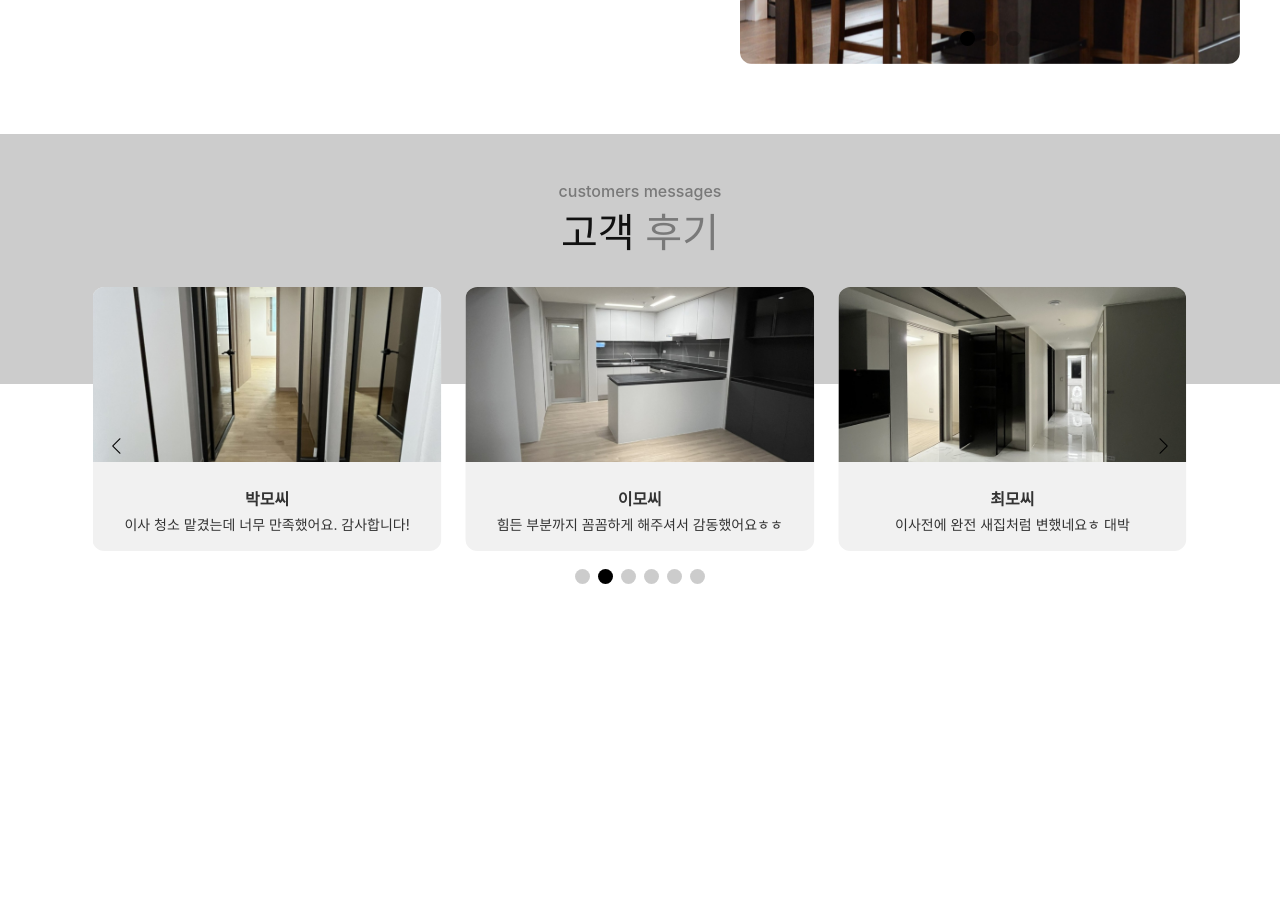
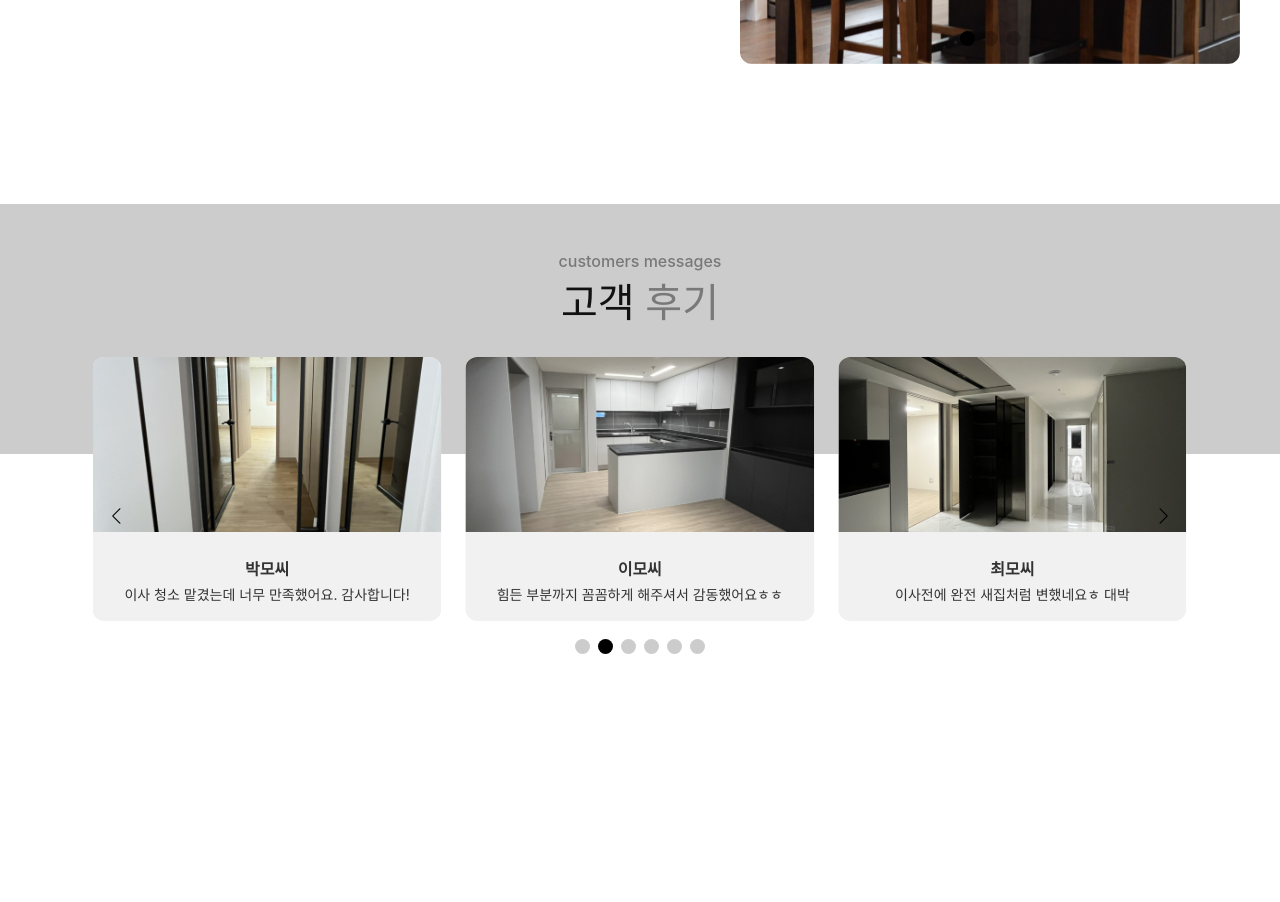
Before and after one commit to nownity/baeksaekclean, a React (Create React App) app: page / in a window 1280 px wide. Shown: the part 6220-7122 px from the top of the page. Built offline with nearby package versions, Linux system fonts and the light colour scheme.

Commit message:
섹션 오류 수정

```diff
--- a/src/pages/InfoSection.jsx
+++ b/src/pages/InfoSection.jsx
@@ -9,6 +9,10 @@ import is3 from "../images/is3.JPEG";
 import useScrollFadeIn from "../hooks/useScrollFadIn";
 
 const Section = styled.section`
+  width: 100%;
+`;
+
+const SectionWrap = styled.div`
   width: 100%;
   height: 600px;
   display: flex;
@@ -87,6 +91,11 @@ const ExWrapper = styled.div`
   }
 `;
 
+const TopSection = styled.div`
+  width: 100%;
+  height: 70px;
+`;
+
 const InfoSection = () => {
   const fadeInTitle = useScrollFadeIn("up", 0.8, 0);
   const fadeInSubTitle = useScrollFadeIn("up", 0.8, 0.3);
@@ -126,6 +135,8 @@ const InfoSection = () => {
   ];
   return (
     <Section>
+      <TopSection />
+      <SectionWrap>
         <TitleWrapper>
           <SubTitle {...fadeInTitle}>customers messages</SubTitle>
           <Title {...fadeInSubTitle}>
@@ -135,6 +146,7 @@ const InfoSection = () => {
         <ExWrapper {...fadeInBtn}>
           <UserSlider reviews={reviews} />
         </ExWrapper>
+      </SectionWrap>
     </Section>
   );
 };
--- a/src/pages/MainPage.jsx
+++ b/src/pages/MainPage.jsx
@@ -71,7 +71,7 @@ const MainPage = ({ toggleTheme, isDarkMode }) => {
           }
         });
       },
-      { threshold: 0.5 }
+      { threshold: 0.18 }
     );
 
     [heroRef, aboutRef, sampleRef, infoRef, contactRef, footerRef].forEach(
--- a/src/pages/SampleSection.jsx
+++ b/src/pages/SampleSection.jsx
@@ -364,8 +364,9 @@ const SampleSection = () => {
       el.scrollIntoView({ behavior: "smooth" });
     }
   };
+
   return (
-    <Section>
+    <Section id="sample">
       <TopSection />
       <ImageSection>
         <BtnTitleWrapper>
```
Lines whose indentation alone changed are shown as unchanged.
